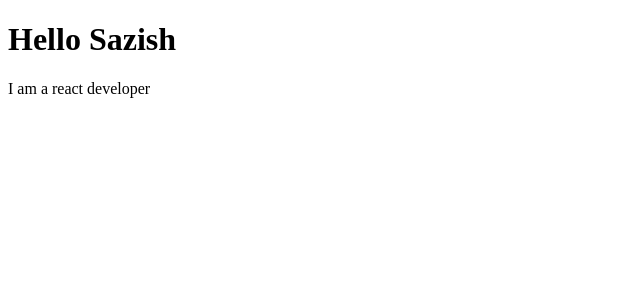
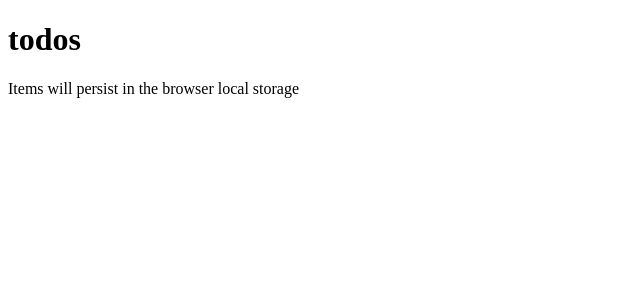
Before and after one commit to akbarsazish/react-todo-app, a React (Vite) app: page / in a window 1280 px wide. Shown: the top 300 px of the page, without its empty margins (0-640 px from the left). Built offline with nearby package versions, Linux system fonts and the light colour scheme.

Commit message:
create header component

```diff
--- a/src/components/Header.jsx
+++ b/src/components/Header.jsx
@@ -0,0 +1,9 @@
+const Header = () => {
+    return (
+      <header>
+        <h1>todos</h1>
+        <p>Items will persist in the browser local storage</p>
+      </header>
+    );
+  };
+  export default Header;
--- a/src/components/TodoApp.jsx
+++ b/src/components/TodoApp.jsx
@@ -1,8 +1,8 @@
+import Header from "@/components/Header"
 const TodoApp = () => {
     return (
         <>
-            <h1>Hello Sazish</h1>
-            <p>I am a react developer </p>
+            <Header />
         </>
     )
 }
```
